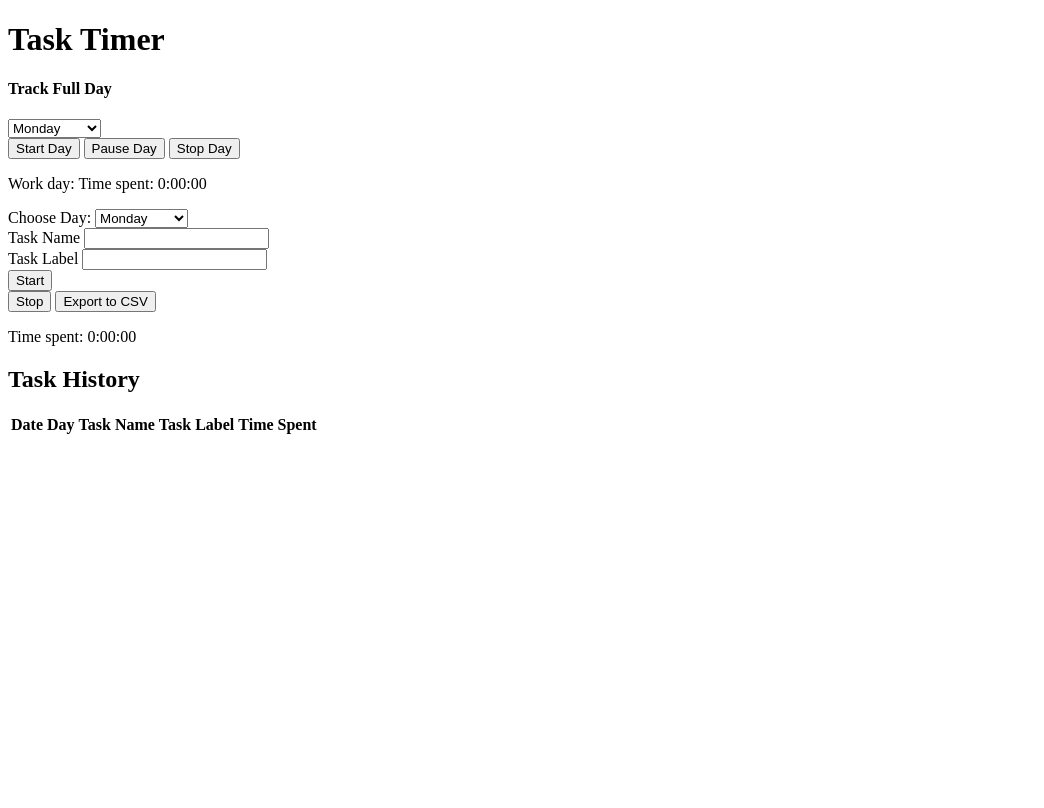
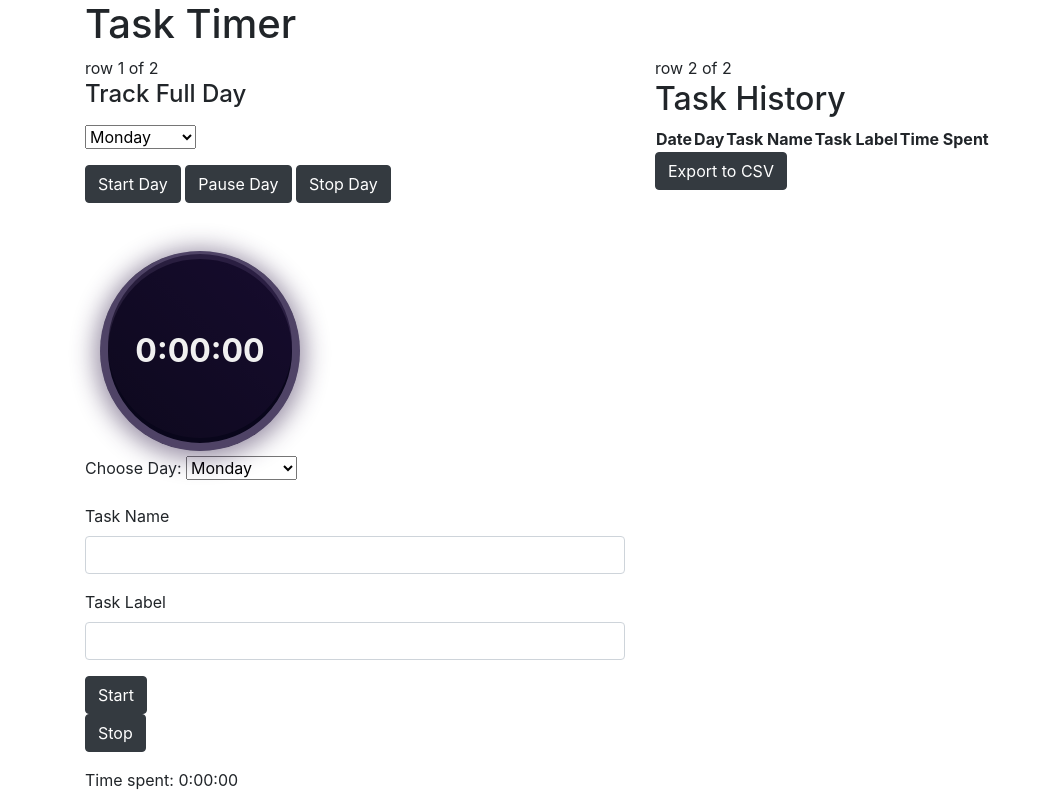
Before and after one commit to MikeLynagh/tasktimer_app, a plain HTML site: page index.html in a window 1280 px wide. Shown: the whole page, without its empty margins (0-1044 px from the left). Drawn offline with nearby package versions, Linux system fonts and the light colour scheme.

Commit message:
clock UI updated

```diff
--- /dev/null
+++ b/css/clock.css
@@ -0,0 +1,83 @@
+
+.clock-container {
+    display: flex;
+    justify-content: center;
+    align-items: center;
+    height: 100vh;
+    background-color: #333;
+    position: relative;
+    width: 200px;
+    height: 200px;
+    border-radius: 50%;
+    background-color: #09061b;
+    margin-bottom: 5px;
+}
+
+@media (max-width: 1200px){
+    .clock-container{
+        padding: 40px 30px;
+    }
+}
+
+@media (max-width: 768px){
+    .clock-container {
+        width: 100%;
+        height: auto;
+        min-height: 100vh;
+        padding: 60px 30px 30px;
+    }
+}
+
+.clock {
+    color: #f0f0f0;
+    font-size: 2rem;
+    font-weight: bold;
+    display: flex;
+    justify-content: center;
+    align-items: center;
+    position: relative;
+    z-index: 2;
+}
+
+#daytimer {
+    z-index: 3;
+    position: relative;
+}
+
+.progress-circle {
+    position: absolute;
+    top: 0;
+    left: 0;
+    width: 100%;
+    height: 100%;
+    border: 8px solid #9581b1;
+    border-radius: 50%;
+    opacity: 0.5;
+    box-shadow: 0 3px 25px 5px #33204c;
+    transition: border-color 0.3s ease, box-shadow 0.3s ease, opacity 0.3s ease;
+    z-index: 1;
+}
+
+.progress-circle::before {
+    position: absolute;
+    top: -5px;
+    left: 0;
+    width: 100%;
+    height: 100%;
+    background-image: linear-gradient(45deg, #181023, #311952);
+    border-radius: 50%;
+    content: "";
+    opacity: 0.7;
+    transition: opacity 0.3s ease;
+    z-index: 1;
+}
+
+.progress-circle--running {
+    border-color: #d7bbff;
+    opacity: 1;
+    box-shadow: 0 7px 50px 10px #5b3b86;
+}
+
+.progress-circle--running::before {
+    opacity: 1;
+}
--- a/index.html
+++ b/index.html
@@ -1,13 +1,24 @@
 <!DOCTYPE html>
 <html lang="en">
     <head>
-
+       <meta charset="UTF-8">
+       <meta name="viewport" content="width=device-width, initial-scale=1.0">
+       <title>Task timer</title>
+       <!-- Bootstrap CSS-->
+       <link href="https://stackpath.bootstrapcdn.com/bootstrap/4.5.2/css/bootstrap.min.css" rel="stylesheet">
+       <link href="css/clock.css" rel="stylesheet">
     </head>
     <body>
         <div class="container">
-            <h1>Task Timer</h1>
-            <div>
-                <div class="form-group">
+            <div class="row">
+                <div class="col">
+                    <h1>Task Timer </h1>
+                </div>
+            </div>
+            <div class="row">
+                <div class="col">row 1 of 2
+                    <form>
+                        <div class="mb-3">
                              <h4><label for="fullDay">Track Full Day</label></h4>
                             <select name="mainworkday" id="mainworkday">
                                 <option value="Monday">Monday</option>
@@ -18,13 +29,24 @@
 
                             </select>
                         </div>
-                <div class="form-group">
-                    <button id="startDayBtn">Start Day</button>
-                    <button id="pauseDayBtn">Pause Day </button>
-                    <button id="stopDayBtn">Stop Day</button>
+                    </form>
+                    <div>
+
+                        <div>
+                            <button type="button" class="btn btn-dark" id="startDayBtn">Start Day</button>
+                            <button type="button" class="btn btn-dark" id="pauseDayBtn">Pause Day </button>
+                            <button type="button" class="btn btn-dark" id="stopDayBtn">Stop Day</button>
                         </div>
-                <div class="form-group">
+                        <!-- <div class="form-group">
                             <p>Work day: Time spent: <span id="daytimer">0:00:00</span></p>
+                        </div> -->
+                        <div class="container mt-5">
+                            <div class="clock-container">
+                                <div class="clock" id="clock">
+                                    <span id="daytimer">0:00:00</span>
+                                </div>
+                                <div class="progress-circle" id="progress-circle"></div>
+                            </div>
                         </div>
                     </div>
                     <div class="form-group">
@@ -47,14 +69,15 @@
                         <input type="text" class="form-control" id="taskLabel">
                     </div>
                     <div class="form-group">
-                <button id="startBtn">Start</button>
-                <button id="pauseBtn">Pause</button>
-                <button id="stopBtn">Stop</button>
-                <button id="exportBtn">Export to CSV</button>
+                        <button type="button" class="btn btn-dark" id="startBtn">Start</button>
+                        <button type="button" class="btn btn-dark" id="pauseBtn">Pause</button>
+                        <button type="button" class="btn btn-dark" id="stopBtn">Stop</button>
                     </div>
                     <div class="form-group">
                         <p>Time spent: <span id="timer">0:00:00</span></p>
                     </div>
+                </div>
+                <div class="col">row 2 of 2
                     <h2>Task History</h2>
 
             <table id="tableData">
@@ -71,9 +94,19 @@
 
                 </tbody>
             </table>
+            <button type="button" class="btn btn-dark" id="exportBtn">Export to CSV</button>
+
+                </div>
+            </div>
+
 
 
         </div>
-        <script src="app.js"></script>
+        <script src="https://code.jquery.com/jquery-3.5.1.slim.min.js"></script>
+    <script src="https://cdn.jsdelivr.net/npm/@popperjs/core@2.5.3/dist/umd/popper.min.js"></script>
+    <script src="https://stackpath.bootstrapcdn.com/bootstrap/4.5.2/js/bootstrap.min.js"></script>
+    <!-- Custom JS -->
+    <script src="javascript/app.js"></script>
+    <script src="javascript/clock.js"></script>
     </body>
 </html>
--- a/app.js
+++ b/javascript/app.js
@@ -74,6 +74,9 @@ function stopTimer(timerDisplay) {
 
 // Function to start day timer
 function startDayTimer(timerDayDisplay) {
+    const clock = document.getElementById("clock")
+    const progressCircle = document.getElementById("progress-circle")
+    progressCircle.classList.add("progress-circle--running")
     startDayTime = Date.now() - elapsedDayTime;
     timerDayInterval = setInterval(() => {
         if (isDayTimerRunning) {
@@ -88,6 +91,9 @@ function startDayTimer(timerDayDisplay) {
 
 // Function to pause day timer
 function pauseDayTimer() {
+    const clock = document.getElementById("clock")
+    const progressCircle = document.getElementById("progress-circle")
+    progressCircle.classList.remove("progress-circle--running")
     clearInterval(timerDayInterval);
     isDayTimerRunning = false;
     saveDayState();
@@ -95,6 +101,9 @@ function pauseDayTimer() {
 
 // Function to stop day timer
 function stopDayTimer(timerDayDisplay) {
+    const clock = document.getElementById("clock")
+    const progressCircle = document.getElementById("progress-circle")
+    progressCircle.classList.remove("progress-circle--running")
     clearInterval(timerDayInterval);
     const workDay = document.getElementById("mainworkday").value;
     const timeSpent = timeToString(elapsedDayTime);
```
Lines whose indentation alone changed are shown as unchanged.
